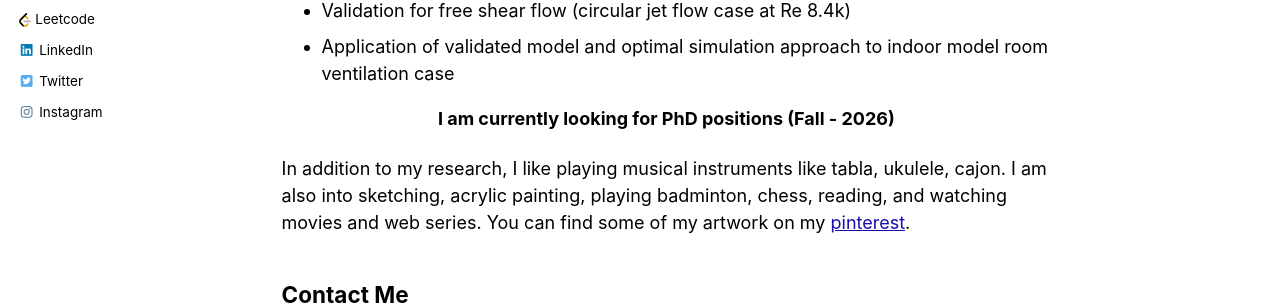
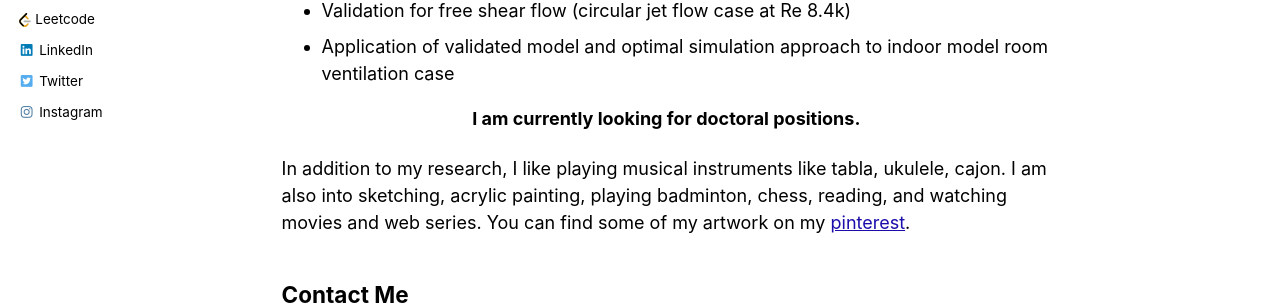
Before and after one commit to Kartik2605/Kartik2605.github.io, a Jekyll site: the page built from _pages/about.md, in a window 1280 px wide and 1176 px high. Shown: the part 498-803 px from the top of the window. Built offline with Jekyll 4.4.1, drawn with Linux system fonts in a browser that asks for light colours.

Commit message:
some changes in looking for positions part

```diff
--- a/_pages/about.md
+++ b/_pages/about.md
@@ -19,7 +19,7 @@ My dual degree thesis project was based on GPU-accelerated large eddy simulation
 - Application of validated model and optimal simulation approach to indoor model room ventilation case
 
 <p style="text-align: center; font-weight: bold;">
-  I am currently looking for PhD positions (Fall - 2026)
+  I am currently looking for doctoral positions.
 </p>
 
 In addition to my research, I like playing musical instruments like tabla, ukulele, cajon. I am also into sketching, acrylic painting, playing badminton, chess, reading, and watching movies and web series. You can find some of my artwork on my [pinterest](https://pin.it/2c8Ym5D8z).
```
